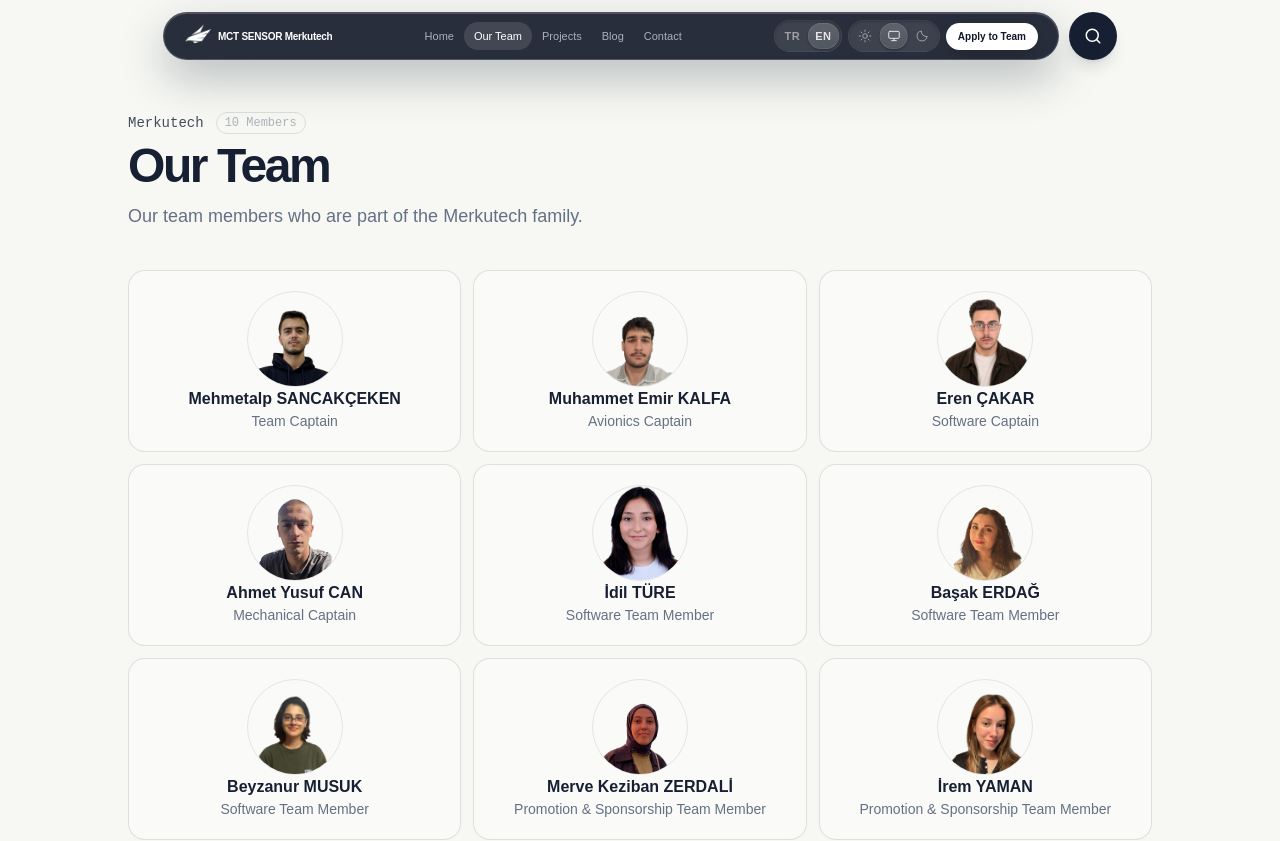
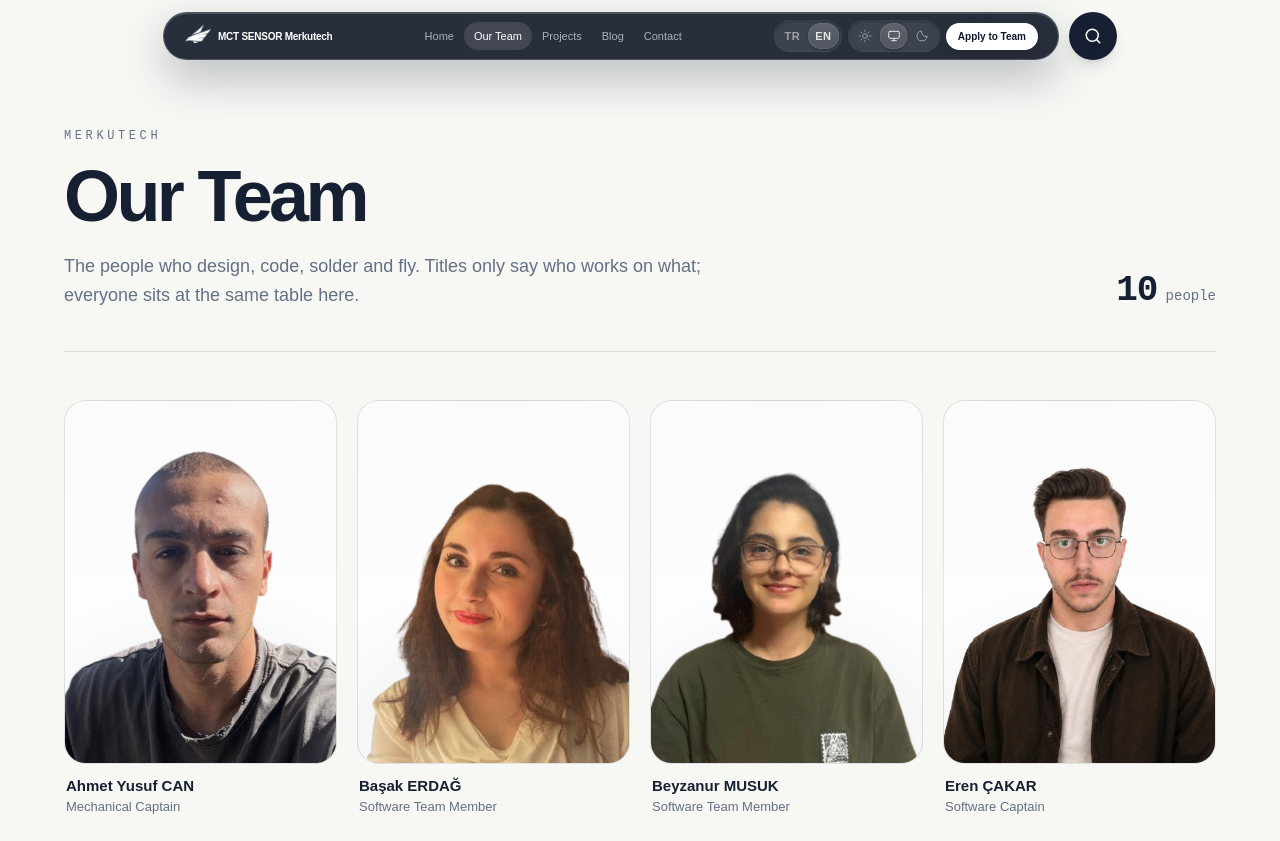
Before and after one commit to Merkutech/merkutech.github.io, a Next.js app: page /team in a window 1280 px wide. Shown: the top 841 px of the page. Built offline with nearby package versions, Linux system fonts and the light colour scheme.

Commit message:
feat(team): redesign team page with equal portrait cards
- Show every member in one grid with identical portrait cards
- Sort by name instead of role so nobody is ranked above others
- New header with member count and backdrop behind cut-out photos

```diff
--- a/app/globals.css
+++ b/app/globals.css
@@ -646,3 +646,10 @@ html.light[data-theme-choice="dark"] .site-mobile-menu .seg-theme [data-choice="
 @media (prefers-reduced-motion: reduce) {
   .seg-thumb, .seg-option { transition: none; }
 }
+
+/* Ekip — portre zemini (dekupe fotoğrafların arkası) */
+.team-photo {
+  background:
+    radial-gradient(120% 70% at 50% 100%, color-mix(in srgb, var(--foreground) 9%, transparent), transparent 70%),
+    linear-gradient(180deg, color-mix(in srgb, var(--foreground) 2%, var(--card)), var(--card));
+}
--- a/app/team/page.tsx
+++ b/app/team/page.tsx
@@ -8,6 +8,9 @@ import { teamMembers } from "@/lib/team";
 
 const easeOut = [0.22, 1, 0.36, 1] as const;
 
+// Herkes eşit: rütbeye göre değil, isme göre sıralanır
+const members = [...teamMembers].sort((a, b) => a.name.localeCompare(b.name, "tr"));
+
 function MemberCard({ member, index }: { member: (typeof teamMembers)[0]; index: number }) {
   const ref = useRef<HTMLDivElement>(null);
   const inView = useInView(ref, { once: true, margin: "-40px" });
@@ -17,32 +20,34 @@ function MemberCard({ member, index }: { member: (typeof teamMembers)[0]; index:
     <motion.div
       ref={ref}
       id={member.id}
-      initial={{ opacity: 0, y: 16 }}
+      initial={{ opacity: 0, y: 20 }}
       animate={inView ? { opacity: 1, y: 0 } : {}}
-      transition={{ duration: 0.4, delay: index * 0.04, ease: easeOut }}
-      className="group flex items-center gap-4 sm:flex-col sm:items-center sm:text-center sm:gap-0 p-3 sm:p-5 rounded-xl border border-border bg-card/40 hover:bg-card/60 hover:border-foreground/10 transition-all duration-300"
+      transition={{ duration: 0.5, delay: (index % 4) * 0.06, ease: easeOut }}
+      className="group scroll-mt-28"
     >
-      <div className="w-14 h-14 sm:w-24 sm:h-24 shrink-0 group-hover:scale-[1.02] transition-transform">
+      <div className="team-photo relative aspect-[3/4] overflow-hidden rounded-2xl border border-border bg-card transition-colors duration-500 group-hover:border-foreground/15">
         {member.image ? (
           <img
             src={member.image}
             alt={member.name}
             loading="lazy"
-            className="w-full h-full rounded-full object-cover object-center border border-primary/10 group-hover:border-primary/30 transition-colors"
+            decoding="async"
+            className="absolute inset-0 h-full w-full object-cover object-bottom transition-transform duration-700 ease-out group-hover:scale-[1.04]"
           />
         ) : (
-          <div className="w-full h-full rounded-full bg-gradient-to-br from-primary/20 to-primary/[0.04] border border-primary/10 flex items-center justify-center group-hover:border-primary/30 transition-colors">
-            <Users className="h-6 w-6 sm:h-10 sm:w-10 text-primary/40" />
+          <div className="absolute inset-0 flex items-center justify-center">
+            <Users className="h-10 w-10 text-muted-foreground/40" />
           </div>
         )}
       </div>
-      <div className="flex-1 min-w-0 sm:flex-initial sm:w-full">
-        <h3 className="text-sm sm:text-base font-semibold text-foreground truncate">{member.name}</h3>
-        <p className="text-xs sm:text-sm text-muted-foreground truncate">
+
+      <div className="mt-3 px-0.5">
+        <h3 className="text-sm sm:text-[15px] font-semibold text-foreground leading-snug">{member.name}</h3>
+        <p className="mt-0.5 text-xs sm:text-[13px] text-muted-foreground leading-snug">
           {member.role[language as keyof typeof member.role]}
         </p>
         {member.links && (
-          <div className="flex items-center gap-2 mt-1.5 sm:justify-center">
+          <div className="flex items-center gap-2.5 mt-2">
             {member.links.github && (
               <a href={member.links.github} target="_blank" rel="noopener noreferrer" className="text-muted-foreground/60 hover:text-foreground transition-colors" aria-label="GitHub">
                 <svg className="h-3.5 w-3.5" viewBox="0 0 24 24" fill="currentColor">
@@ -72,32 +77,43 @@ function MemberCard({ member, index }: { member: (typeof teamMembers)[0]; index:
 export default function TeamPage() {
   const { language } = useLanguage();
 
-  const title = language === "tr" ? "Ekibimiz" : "Our Team";
-  const subtitle = language === "tr" ? "Merkutech" : "Merkutech";
-  const count = language === "tr" ? `${teamMembers.length} Üye` : `${teamMembers.length} Members`;
-  const description =
+  const c =
     language === "tr"
-      ? "Merkutech ailesinin bir parçası olan takım üyelerimiz."
-      : "Our team members who are part of the Merkutech family.";
+      ? {
+          label: "Merkutech",
+          title: "Ekibimiz",
+          description: "Tasarlayan, kodlayan, lehimleyen ve uçuran insanlar. Unvanlar sadece kimin neyle uğraştığını gösteriyor; burada herkes aynı masada.",
+          unit: "kişi",
+        }
+      : {
+          label: "Merkutech",
+          title: "Our Team",
+          description: "The people who design, code, solder and fly. Titles only say who works on what; everyone sits at the same table here.",
+          unit: "people",
+        };
 
   return (
-    <div className="min-h-screen pt-28 pb-20 px-4">
-      <div className="max-w-5xl mx-auto">
-        <motion.div
+    <div className="min-h-screen pt-28 sm:pt-32 pb-24 px-5 sm:px-8">
+      <div className="max-w-6xl mx-auto">
+        <motion.header
           initial={{ opacity: 0, y: 20 }}
           animate={{ opacity: 1, y: 0 }}
           transition={{ duration: 0.6, ease: easeOut }}
+          className="flex flex-col gap-6 md:flex-row md:items-end md:justify-between border-b border-border pb-10"
         >
-          <div className="flex items-center gap-3 mb-2">
-            <p className="text-sm font-mono text-primary/80">{subtitle}</p>
-            <span className="text-xs font-mono text-muted-foreground/50 px-2 py-0.5 rounded-full border border-border">{count}</span>
+          <div className="max-w-2xl">
+            <p className="text-xs font-mono uppercase tracking-[0.3em] text-muted-foreground">{c.label}</p>
+            <h1 className="mt-4 text-5xl sm:text-6xl md:text-7xl font-bold tracking-tighter text-foreground">{c.title}</h1>
+            <p className="mt-5 text-base sm:text-lg text-muted-foreground leading-relaxed">{c.description}</p>
           </div>
-          <h1 className="text-4xl sm:text-5xl font-bold text-foreground mb-3 tracking-tighter">{title}</h1>
-          <p className="text-muted-foreground text-lg max-w-xl">{description}</p>
-        </motion.div>
+          <p className="shrink-0 font-mono text-sm text-muted-foreground">
+            <span className="text-3xl sm:text-4xl font-bold tracking-tight text-foreground tabular-nums">{members.length}</span>
+            <span className="ml-2">{c.unit}</span>
+          </p>
+        </motion.header>
 
-        <div className="mt-10 grid grid-cols-1 sm:grid-cols-2 lg:grid-cols-3 gap-2 sm:gap-3">
-          {teamMembers.map((member, i) => (
+        <div className="mt-12 grid grid-cols-2 sm:grid-cols-3 lg:grid-cols-4 gap-x-4 gap-y-8 sm:gap-x-5 sm:gap-y-10">
+          {members.map((member, i) => (
             <MemberCard key={member.id} member={member} index={i} />
           ))}
         </div>
```
